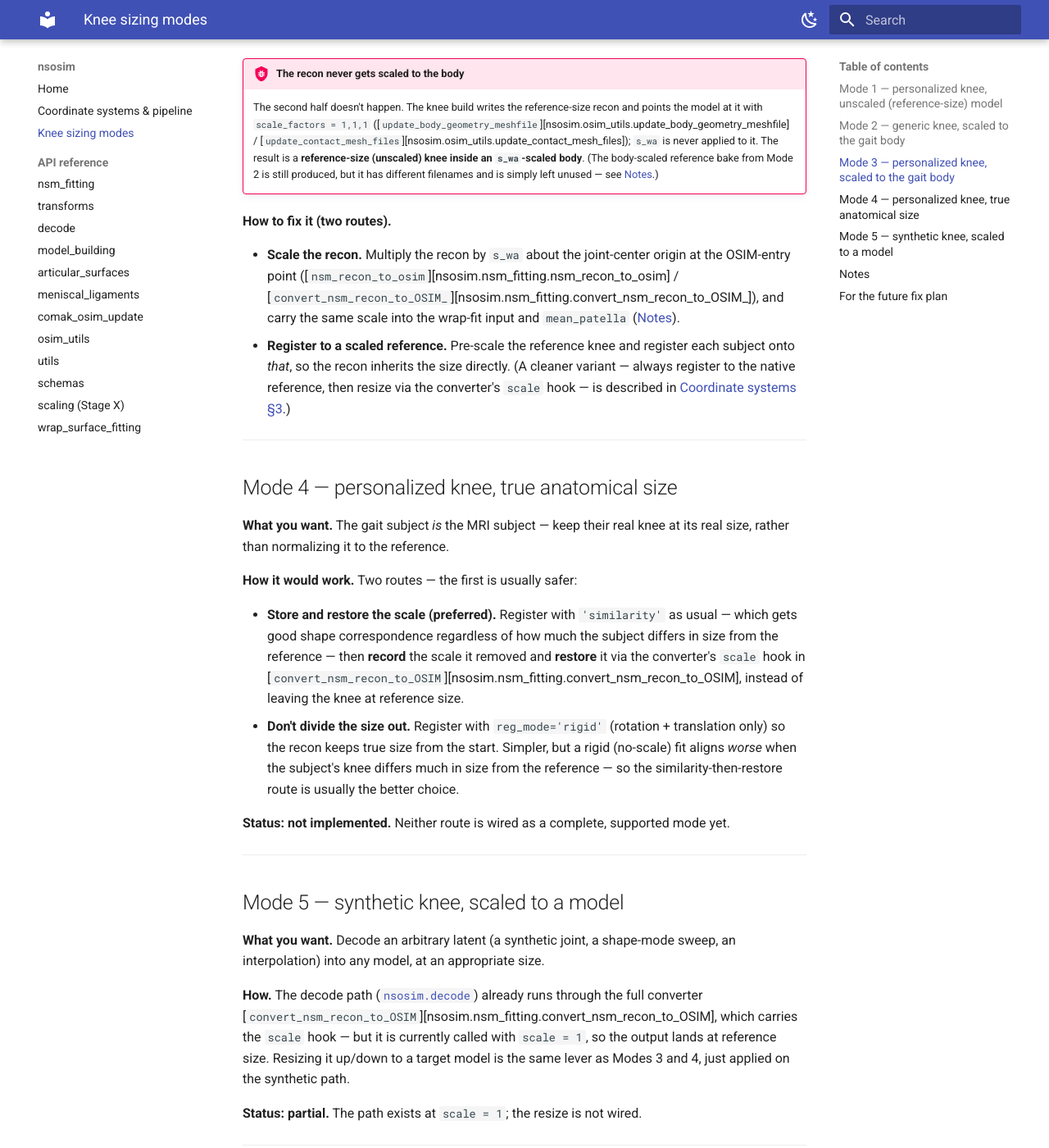
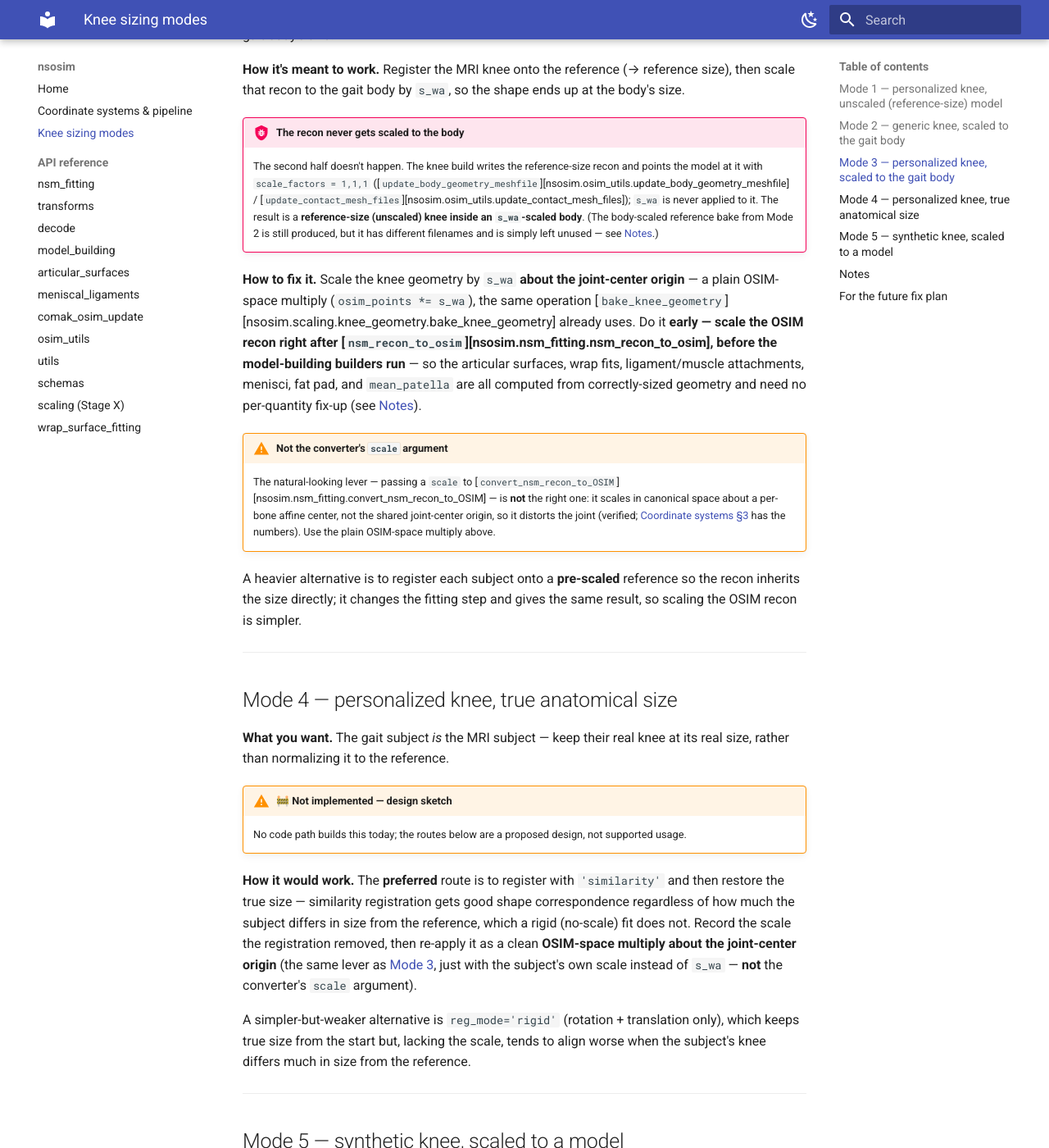
Before and after one commit to gattia/nsosim, an MkDocs documentation site: the page built from docs/deviations.md, in a window 1280 px wide and 1400 px high, scrolled down 1813 px. Shown: the whole window at 82% size. Built offline with MkDocs 1.6.1 and Material for MkDocs 9.7.7, drawn with Linux system fonts in a browser that asks for light colours; some of the changed text lies outside the part shown.

Commit message:
Docs: review round 3 — correct the scale-hook, reframe fix as 'scale early', + clarity
Addresses owner review + an independent AI assessment of the docs.

CORRECTNESS (verified numerically): the converter's `scale` argument is NOT a
clean knee-resize. It scales in NSMcanon space before the per-bone inverse
transform, so convert_nsm_recon_to_OSIM(scale=2) does not give 2x the OSIM
points — it scales about a per-bone affine center ~4cm from the joint-center
origin, which would distort a 3-bone joint. Replaced the 'natural lever'
framing everywhere with the correct lever: a plain OSIM-space multiply about
the shared joint-center origin (what bake_knee_geometry does), applied EARLY
(to the OSIM recon, before the build_joint_model builders) so every derived
quantity — surfaces, wraps, ligaments, menisci, fat pad, mean_patella — comes
out correct with no per-quantity fix-up.

Owner suggestions:
- 'decoded latent' -> 'synthetic joint decoded from latents'; Mode 4 body =
  'scaled to the MRI subject (own mocap)'; 'body moved' -> 'body scaled'.
- Dedup Mode 3 fix routes; lead with scale-early; mark Mode 4/5 with
  not-implemented / partial admonitions.
- mean_patella: documented the clean solve (scale early -> auto-correct).
- Mode 4: prefer similarity+restore (better alignment) but via the OSIM-space
  multiply, not the converter scale hook; dropped 'not work items' wording.

AI assessment doc-fixes:
- REFALIGN defined as a frame; scale identity is reg_mode-dependent (table).
- build_joint_model docstring: assembler is size-agnostic, reference-size is a
  current-caller property not a requirement.
- 'most common' labeled as a workflow observation, not a code fact.
- index.md: new 'How the library is driven in production' table (the external
  comak_gait_simulation scripts, mapped to sizing modes) + a note that
  production overrides library defaults (e.g. project_coronary=False).
- inertia: clarified it's mass-ratio-scaled (consistent), not recomputed.

Co-Authored-By: Claude Opus 4.8 (1M context) <noreply@anthropic.com>

```diff
--- a/docs/coordinate-systems.md
+++ b/docs/coordinate-systems.md
@@ -19,7 +19,7 @@ and drops it into a whole-body OpenSim/COMAK model so it can be simulated under
 size* after registration (below), and the default base model is also reference size — so a
 personalized knee dropped into it matches, with nothing to rescale. This is the standard
 personalized build ([Mode 1](deviations.md#mode-1-personalized-knee-unscaled-reference-size-model)),
-and it's the most common path.
+and in practice the most common path (a workflow observation, not something the code enforces).
 
 The **size** question only arises when the body is **scaled to a gait subject** (`s_wa`,
 [§5](#5-comak-body-scaling-and-how-it-meets-the-knee-build)). Then what the knee's size
@@ -46,7 +46,7 @@ size-normalized to the reference.
 | Space | Definition | Units | Scale identity |
 |---|---|---|---|
 | **MRI** | Subject segmentation mesh in its native DICOM (LPS) frame | mm | **subject-physical** — the subject's true anatomical size |
-| **REFALIGN** | Subject mesh after **similarity** registration onto the fixed `smith2019` reference bone (a.k.a. "femur-aligned mm") | mm | **reference size** — subject's true scale divided out by the similarity scale |
+| **REFALIGN** | The *frame* the subject mesh lands in after registration onto the fixed `smith2019` reference bone (a.k.a. "femur-aligned mm"); the common frame the NSM fit runs in | mm | **mode-dependent:** **reference size** with `reg_mode='similarity'` (the default — true scale divided out), **subject true size** with `'rigid'` |
 | **NSMcanon** | NSM training-normalized box ~[−1, 1]; each bone has its own canonical space | dimensionless | per-bone canonical |
 | **OSIM** | OpenSim body-local frame, produced by `convert_nsm_recon_to_OSIM_` (see [§4](#4-converter-reference)) | m | reference size, rotated into OpenSim axes |
 
@@ -187,20 +187,25 @@ transform ([`recover_bone_transform`][nsosim.transforms.recover_bone_transform])
 the single-bone path once per bone — so the three land in one consistent joint configuration
 instead of being decoded in isolation.
 
-!!! info "The scale hook — the lever for the knee-sizing fix"
+!!! warning "The converter `scale` argument is NOT a clean knee-resize"
     The full converter
     [`convert_nsm_recon_to_OSIM`][nsosim.nsm_fitting.convert_nsm_recon_to_OSIM] forwards a
-    `scale` argument into [`undo_transform`][nsosim.nsm_fitting.undo_transform]; a non-unit
-    `scale` there applies an isotropic resize. The synthetic path passes `scale=1`, and the
-    MRI path doesn't call this converter at all — so **nothing currently resizes a knee** —
-    but the capability exists.
+    `scale` into [`undo_transform`][nsosim.nsm_fitting.undo_transform], where it multiplies the
+    points **in NSMcanon space, before** the per-bone inverse transform and the `+ ref-center`
+    shift. So it is the NSM canonical-normalization scale — **not** the femur
+    similarity-registration scale, and **not** a clean resize of the final OSIM geometry.
 
-    This is the natural lever for the sizing fix (Mode 3, and building Mode 4, on the
-    [knee sizing modes](deviations.md) page). Instead of pre-scaling the *reference* knee and
-    registering each subject onto that scaled target, the cleaner design is to always
-    similarity-register to the **one native reference knee**, then resize the result through
-    this `scale` hook — up/down to the gait body (cross-subject) or back to true size
-    (matched-subject).
+    Verified numerically: setting `scale=2` does **not** double the OSIM points. It scales them
+    about an affine offset center (~4 cm from the joint-center origin for a test tibia) that
+    **differs per bone** — so using it to "resize the knee" would scale each of the three bones
+    about a different point and distort the joint.
+
+    The clean way to resize a built knee is a plain **OSIM-space multiply about the shared
+    joint-center origin** — `osim_points *= s_wa`, exactly what
+    [`bake_knee_geometry`][nsosim.scaling.knee_geometry.bake_knee_geometry] already does for the
+    reference knee. The synthetic path passes `scale=1` and the MRI path doesn't call this
+    converter at all, so nothing resizes a knee today. See the
+    [knee sizing modes](deviations.md) for the fix.
 
 ---
 
@@ -227,10 +232,12 @@ REFALIGN-only converter — which is *why* it has no `scale`. The **synthetic/de
 starts in NSMcanon, so it uses the full converter, where a `scale` *can* be applied.
 
 !!! info "Resizing the MRI path"
-    Yes — to make MRI-built knees bigger/smaller we'd need to expose a scale on the MRI path
-    too, which it doesn't have today. Two equivalent ways: route the MRI recon through the
-    full converter's `scale` hook (instead of the REFALIGN-only converter), or just multiply
-    the recon by the scale at the OSIM-entry point. Either is exactly what
+    The MRI path has no resize today. The clean way to add one is to multiply the OSIM-space
+    recon by the scale **about the joint-center origin** at the OSIM-entry point — a plain
+    `osim_points *= s_wa`, the same operation
+    [`bake_knee_geometry`][nsosim.scaling.knee_geometry.bake_knee_geometry] uses. This is *not*
+    the same as the converter's `scale` argument (which scales in canonical space about a
+    per-bone affine center — see the warning above). Scaling at the OSIM-entry point is what
     [Mode 3](deviations.md#mode-3-personalized-knee-scaled-to-the-gait-body) needs.
 
 !!! info "What `+ ref-center` is, and where it comes from"
@@ -254,12 +261,14 @@ starts in NSMcanon, so it uses the full converter, where a `scale` *can* be appl
     carries the position correctly, so no separate centre term is needed. It hasn't been
     ignored — it's already in the numbers being scaled.
 
-**Per-bone `linear_transform`** (in each bone's `*_alignment.json`) maps REFALIGN → that
-bone's NSMcanon space. Its 3×3 block is `scale · R`, where **`R` is a proper rotation matrix**
-(det +1) and `scale` is a single uniform factor (the same along every column). The JSON's
-separate `scale` and `center` fields are always `1` and `[0,0,0]` because the whole
-similarity (rotation + uniform scale + centring) is baked into the 4×4. See the repo-root
-`CLAUDE.md` "Per-bone linear_transform" section for the full structure.
+**Per-bone `linear_transform`** (in each bone's `*_alignment.json`) is the transform from the
+**registration-output frame** — REFALIGN, i.e. your mesh after it was registered onto the
+reference (similarity, in production) — into that bone's **NSM canonical/latent space**. Its
+3×3 block is `scale · R`, where **`R` is a proper rotation matrix** (det +1) and `scale` is a
+single uniform factor (the same along every column). The JSON's separate `scale` and `center`
+fields are always `1` and `[0,0,0]` because the whole similarity (rotation + uniform scale +
+centring) is baked into the 4×4. See the repo-root `CLAUDE.md` "Per-bone linear_transform"
+section for the full structure.
 
 ---
 
@@ -294,9 +303,15 @@ it also gets `s_wa`).
 ### Masses
 The full pipeline **does** set subject masses: after ScaleTool runs, the orchestrator's
 `_apply_per_body_masses` writes AB's physics-tuned per-body masses onto the model
-(renormalized so the total matches the subject), and rescales each body's inertia to match.
-(ScaleTool itself is run *without* `setSubjectMass`, so the mass change is entirely this
-later pass — geometry scaling and mass transfer are deliberately separated.)
+(renormalized so the total matches the subject). (ScaleTool itself is run *without*
+`setSubjectMass`, so the mass change is entirely this later pass — geometry scaling and mass
+transfer are deliberately separated.)
+
+The inertia is **not** recomputed from geometry — it is the body's existing inertia (already
+geometrically scaled by ScaleTool) multiplied by the **mass ratio** `new_mass / old_mass`.
+That's the consistent update: for a fixed shape, inertia is proportional to mass, so only the
+mass is being corrected here, not the mass distribution. (A from-scratch inertia from the
+meshes would be a different, larger change and isn't what this step does.)
 
 ### The knee geometry "bake"
 [`bake_knee_geometry`][nsosim.scaling.knee_geometry.bake_knee_geometry] multiplies each knee
--- a/docs/deviations.md
+++ b/docs/deviations.md
@@ -3,22 +3,22 @@
 When you drop a knee into a COMAK body model, its **size** has to match the body it's going
 into. This page lists the modes you might want, how each is (or would be) achieved, and
 what's built today. The mechanics they rest on — the coordinate spaces, the similarity
-registration, `s_wa`, and the converter's scale hook — are on
+registration, `s_wa`, and how knee geometry is scaled — are on
 [Coordinate systems & pipeline](coordinate-systems.md).
 
 The body the knee goes into is either left at **reference size** (the default base model) or
 **scaled to a gait subject** (`s_wa`, via [COMAK body scaling](coordinate-systems.md#5-comak-body-scaling-and-how-it-meets-the-knee-build)).
 Crossed with where the knee geometry comes from (the generic reference knee, a subject MRI
-fit, or a decoded latent) — and, for a same-subject build, whether you want true anatomical
-size — that gives the modes below.
+fit, or a **synthetic joint decoded from latents**) — and, for a same-subject build, whether
+you want true anatomical size — that gives the modes below.
 
 | Mode | Knee geometry | Body | Knee size | Status |
 |---|---|---|---|---|
 | [1](#mode-1-personalized-knee-unscaled-reference-size-model) — personalized, unscaled model | subject MRI | reference (default) | reference (auto-matches) | **works — most common** |
 | [2](#mode-2-generic-knee-scaled-to-the-gait-body) — generic, gait-scaled | reference | gait subject (`s_wa`) | `s_wa` (baked) | **works** |
 | [3](#mode-3-personalized-knee-scaled-to-the-gait-body) — personalized, gait-scaled | subject MRI | gait subject (`s_wa`) | should be `s_wa`, **stays reference** | **bug** |
-| [4](#mode-4-personalized-knee-true-anatomical-size) — personalized, true size | subject MRI | the MRI subject's own | true MRI size | **not implemented** |
-| [5](#mode-5-synthetic-knee-scaled-to-a-model) — synthetic, scaled | decoded latent | any | any | **partial** — path exists at scale = 1 |
+| [4](#mode-4-personalized-knee-true-anatomical-size) — personalized, true size | subject MRI | scaled to the MRI subject (their own mocap) | true MRI size | **not implemented** |
+| [5](#mode-5-synthetic-knee-scaled-to-a-model) — synthetic, scaled | synthetic (decoded latents) | any | any | **partial** — path exists at scale = 1 |
 
 "True size" means the knee's real anatomical size as segmented from the MRI, before the
 similarity registration normalizes it away.
@@ -35,10 +35,11 @@ while keeping its *shape*), reconstruct, convert to OSIM, and swap it into the r
 base model. The knee and the body are **both at reference size**, so they are consistent —
 nothing needs to be rescaled.
 
-**Status: works — and it's the most common path.** A reference-size knee in a reference-size
-body has no mismatch. (It is *only* when the body gets gait-scaled, [Mode 3](#mode-3-personalized-knee-scaled-to-the-gait-body),
-that an un-scaled knee becomes a problem — same knee, but now the body moved and the knee
-didn't follow.)
+**Status: works — and in practice the most common path** (a workflow observation, not
+something the code enforces). A reference-size knee in a reference-size body has no mismatch.
+(It is *only* when the body gets gait-scaled, [Mode 3](#mode-3-personalized-knee-scaled-to-the-gait-body),
+that an un-scaled knee becomes a problem — same knee, but now the body was **scaled** and the
+knee didn't follow.)
 
 ---
 
@@ -75,16 +76,26 @@ scale that recon to the gait body by `s_wa`, so the shape ends up at the body's
     `s_wa`-scaled body**. (The body-scaled reference bake from Mode 2 is still produced, but it
     has different filenames and is simply left unused — see [Notes](#notes).)
 
-**How to fix it (two routes).**
+**How to fix it.** Scale the knee geometry by `s_wa` **about the joint-center origin** — a
+plain OSIM-space multiply (`osim_points *= s_wa`), the same operation
+[`bake_knee_geometry`][nsosim.scaling.knee_geometry.bake_knee_geometry] already uses. Do it
+**early — scale the OSIM recon right after
+[`nsm_recon_to_osim`][nsosim.nsm_fitting.nsm_recon_to_osim], before the model-building builders
+run** — so the articular surfaces, wrap fits, ligament/muscle attachments, menisci, fat pad,
+and `mean_patella` are all computed from correctly-sized geometry and need no per-quantity
+fix-up (see [Notes](#notes)).
 
-- **Scale the recon.** Multiply the recon by `s_wa` about the joint-center origin at the
-  OSIM-entry point ([`nsm_recon_to_osim`][nsosim.nsm_fitting.nsm_recon_to_osim] /
-  [`convert_nsm_recon_to_OSIM_`][nsosim.nsm_fitting.convert_nsm_recon_to_OSIM_]), and carry
-  the same scale into the wrap-fit input and `mean_patella` ([Notes](#notes)).
-- **Register to a scaled reference.** Pre-scale the reference knee and register each subject
-  onto *that*, so the recon inherits the size directly. (A cleaner variant — always register
-  to the native reference, then resize via the converter's `scale` hook — is described in
-  [Coordinate systems §3](coordinate-systems.md).)
+!!! warning "Not the converter's `scale` argument"
+    The natural-looking lever — passing a `scale` to
+    [`convert_nsm_recon_to_OSIM`][nsosim.nsm_fitting.convert_nsm_recon_to_OSIM] — is **not**
+    the right one: it scales in canonical space about a per-bone affine center, not the shared
+    joint-center origin, so it distorts the joint (verified;
+    [Coordinate systems §3](coordinate-systems.md) has the numbers). Use the plain OSIM-space
+    multiply above.
+
+A heavier alternative is to register each subject onto a **pre-scaled** reference so the recon
+inherits the size directly; it changes the fitting step and gives the same result, so scaling
+the OSIM recon is simpler.
 
 ---
 
@@ -93,19 +104,21 @@ scale that recon to the gait body by `s_wa`, so the shape ends up at the body's
 **What you want.** The gait subject *is* the MRI subject — keep their real knee at its real
 size, rather than normalizing it to the reference.
 
-**How it would work.** Two routes — the first is usually safer:
+!!! warning "🚧 Not implemented — design sketch"
+    No code path builds this today; the routes below are a proposed design, not supported
+    usage.
 
-- **Store and restore the scale (preferred).** Register with `'similarity'` as usual — which
-  gets good shape correspondence regardless of how much the subject differs in size from the
-  reference — then **record** the scale it removed and **restore** it via the converter's
-  `scale` hook in [`convert_nsm_recon_to_OSIM`][nsosim.nsm_fitting.convert_nsm_recon_to_OSIM],
-  instead of leaving the knee at reference size.
-- **Don't divide the size out.** Register with `reg_mode='rigid'` (rotation + translation
-  only) so the recon keeps true size from the start. Simpler, but a rigid (no-scale) fit
-  aligns *worse* when the subject's knee differs much in size from the reference — so the
-  similarity-then-restore route is usually the better choice.
+**How it would work.** The **preferred** route is to register with `'similarity'` and then
+restore the true size — similarity registration gets good shape correspondence regardless of
+how much the subject differs in size from the reference, which a rigid (no-scale) fit does
+not. Record the scale the registration removed, then re-apply it as a clean **OSIM-space
+multiply about the joint-center origin** (the same lever as [Mode 3](#mode-3-personalized-knee-scaled-to-the-gait-body),
+just with the subject's own scale instead of `s_wa` — **not** the converter's `scale`
+argument).
 
-**Status: not implemented.** Neither route is wired as a complete, supported mode yet.
+A simpler-but-weaker alternative is `reg_mode='rigid'` (rotation + translation only), which
+keeps true size from the start but, lacking the scale, tends to align worse when the subject's
+knee differs much in size from the reference.
 
 ---
 
@@ -114,47 +127,55 @@ size, rather than normalizing it to the reference.
 **What you want.** Decode an arbitrary latent (a synthetic joint, a shape-mode sweep, an
 interpolation) into any model, at an appropriate size.
 
-**How.** The decode path ([`nsosim.decode`](reference/decode.md)) already runs through the
-full converter [`convert_nsm_recon_to_OSIM`][nsosim.nsm_fitting.convert_nsm_recon_to_OSIM],
-which carries the `scale` hook — but it is currently called with `scale = 1`, so the output
-lands at reference size. Resizing it up/down to a target model is the same lever as Modes 3
-and 4, just applied on the synthetic path.
+!!! note "🚧 Partial — resize not wired"
+    The decode path runs end-to-end, but only at reference size; scaling to a target model is
+    not yet implemented.
 
-**Status: partial.** The path exists at `scale = 1`; the resize is not wired.
+**How.** The decode path ([`nsosim.decode`](reference/decode.md)) already produces an OSIM-space
+knee, but at reference size. Resizing it up/down to a target model is the same lever as
+Modes 3 and 4 — a plain OSIM-space multiply about the joint-center origin — just applied on the
+synthetic path.
+
+**Status: partial.** The path exists at reference size; the resize is not wired.
 
 ---
 
 ## Notes
 
-Anything that resizes the knee (Modes 3–5) has to carry two more things along, or the result
-won't be internally consistent:
+**The clean way to keep everything consistent: scale early.** If a resizing mode (3–5) scales
+the OSIM geometry *before* the model-building builders run, then the articular surfaces, wrap
+fits, ligament/muscle attachments, menisci, fat pad, and `mean_patella` are all computed from
+correctly-sized geometry — nothing downstream needs a separate fix-up. `mean_patella`, for
+instance, is just the mean of the (already-scaled) patella vertices
+([`center_patella_meshes`][nsosim.model_building.center_patella_meshes], written as the
+patellofemoral joint translation by
+[`update_osim_model`][nsosim.comak_osim_update.update_osim_model]), so it comes out right on
+its own. The only way it becomes a problem is scaling the meshes *late* and forgetting this
+offset — which scaling early avoids entirely.
 
-- **`mean_patella` must scale with the meshes.** The patella is centered by subtracting its
-  mean position, and that offset is written as the patellofemoral joint translation
-  ([`center_patella_meshes`][nsosim.model_building.center_patella_meshes] →
-  [`update_osim_model`][nsosim.comak_osim_update.update_osim_model]). It is a reference-size
-  scalar; if the meshes are scaled by `s_wa` but this offset is not (about the same origin),
-  the patellofemoral kinematics drift away from the geometry.
-- **The reference-knee bake is Mode 2's tool, not a leak.** When a subject or synthetic recon
-  is swapped in (Modes 3–5), the `s_wa`-baked `smith2019-R-*.stl` from Mode 2 go unused (the
-  recon STLs have different filenames and the model is repointed to them via
-  [`save_geometry_files`][nsosim.model_building.save_geometry_files] + the `update_*`
-  helpers). That's expected — keep the bake for Mode 2; the other modes simply don't use it.
+**The reference-knee bake (Mode 2) is not a leak.** When a subject or synthetic recon is
+swapped in (Modes 3–5), the `s_wa`-baked `smith2019-R-*.stl` from Mode 2 go unused — the recon
+STLs have different filenames and the model is repointed to them via
+[`save_geometry_files`][nsosim.model_building.save_geometry_files] + the `update_*` helpers.
+That's expected; keep the bake for Mode 2, the other modes simply don't use it.
 
 ---
 
 ## For the future fix plan
 
-A verified starting list (not work items on this page):
+A verified starting list:
 
-- Apply the knee scale at the OSIM-entry point
-  ([`nsm_recon_to_osim`][nsosim.nsm_fitting.nsm_recon_to_osim] / the converter), **and** to
-  the wrap-fit input, the warp-path attachment converter, and `mean_patella`.
+- **Scale the OSIM recon by `s_wa` about the joint-center origin, early** — right after
+  [`nsm_recon_to_osim`][nsosim.nsm_fitting.nsm_recon_to_osim] and before the model-building
+  builders — so every derived quantity (articular surfaces, wraps, ligament/muscle
+  attachments, menisci, fat pad, `mean_patella`) inherits the right size. Use a plain
+  OSIM-space multiply, **not** the converter's `scale` argument (see
+  [Mode 3](#mode-3-personalized-knee-scaled-to-the-gait-body)).
 - Thread the synthetic path ([`nsosim.decode`](reference/decode.md)) the same way, so Mode 5
   generalizes.
 - Keep mass/inertia owned by COMAK body scaling (the orchestrator two-pass) — a geometry fix
   touches geometry only.
-- For true size (Mode 4), either default to `reg_mode='rigid'` for that path or store/restore
-  the similarity scale through the converter's `scale` hook.
+- For true size (Mode 4), prefer `'similarity'` registration + restore the recorded scale via
+  the same OSIM-space multiply; `reg_mode='rigid'` is the simpler but weaker fallback.
 
 See `.claude/plans/scaling-and-spaces-documentation.md` (Stage 5) for the fix-plan scope.
```
Also changed, not shown: docs/index.md (+21 -0 lines), 1 other file.
